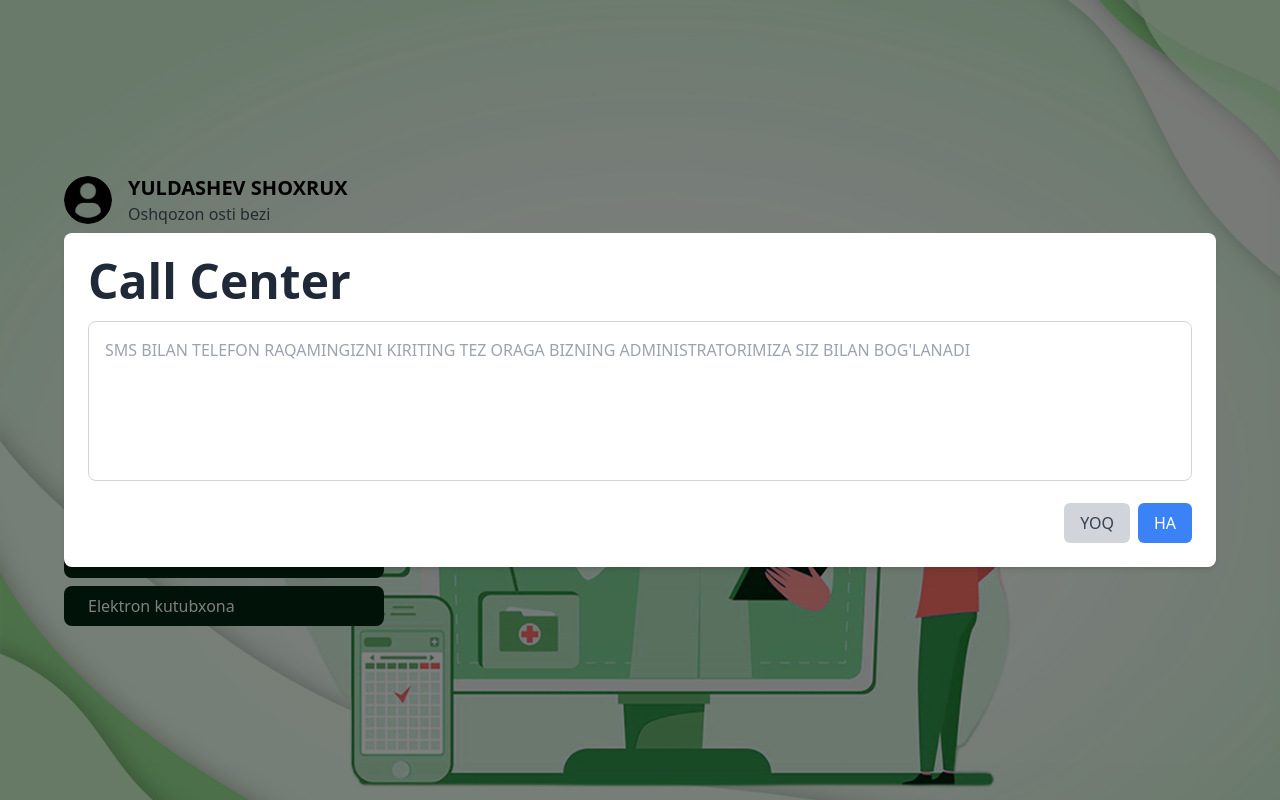
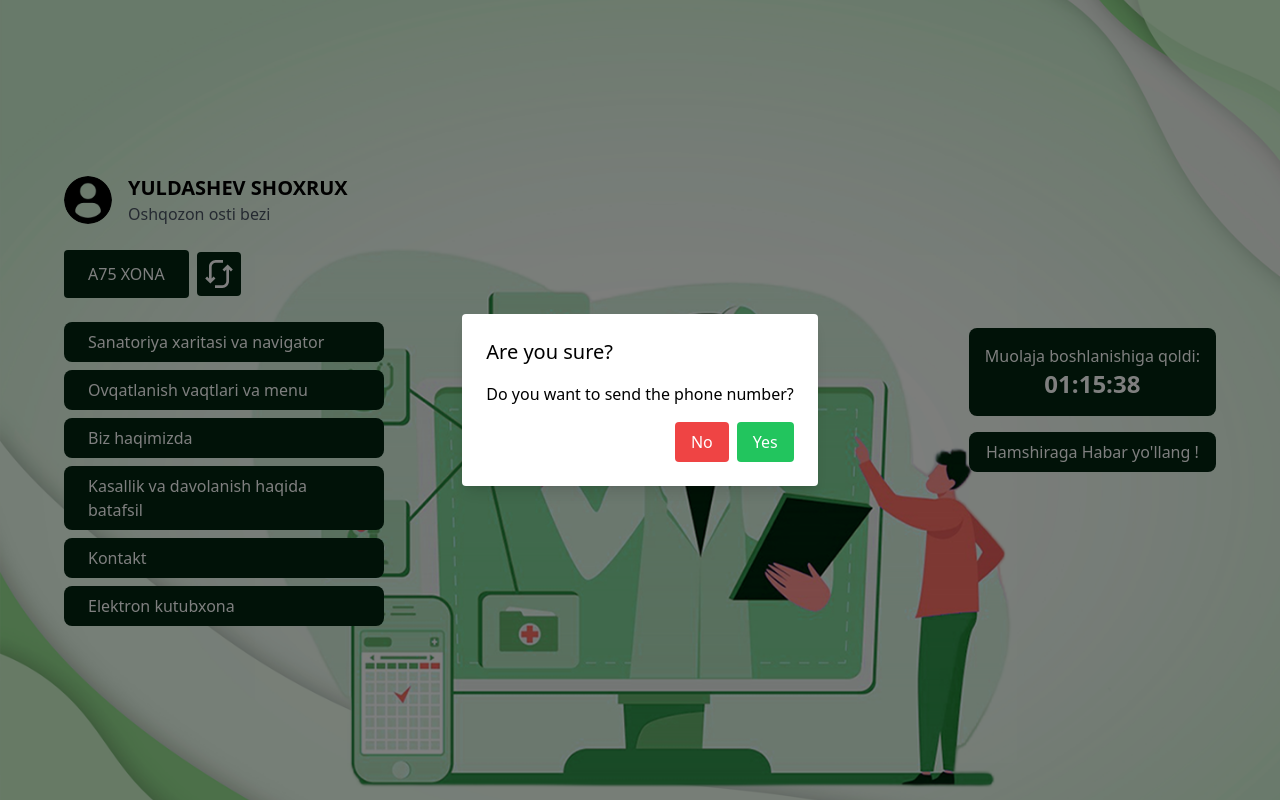
Before and after one commit to ai-ahmad/Chinobod-Admin, a Vue app: page /Page in a window 1280 px wide. Both pictures are taken after a click on the button 218 px from the left and 274 px from the top of the page. Built offline with nearby package versions, Linux system fonts and the light colour scheme.

Commit message:
full task done

```diff
--- a/src/components/Page/Page.vue
+++ b/src/components/Page/Page.vue
@@ -19,27 +19,17 @@
         <!-- Modal -->
         <div
           v-if="showModal"
-          class="fixed top-0 left-0 w-full h-full flex items-center justify-center bg-black bg-opacity-50"
+          class="fixed inset-0 flex items-center justify-center bg-black bg-opacity-50"
         >
-          <div class="container p-6 bg-white rounded-lg shadow-md">
-            <h2 class="text-5xl font-bold text-gray-800 mb-4">Call Center</h2>
-            <textarea
-              v-model="feedback"
-              class="w-full h-40 p-4 border border-gray-300 rounded-lg resize-none focus:outline-none focus:ring-2 focus:ring-blue-600 mb-4"
-              placeholder="SMS BILAN TELEFON RAQAMINGIZNI KIRITING TEZ ORAGA BIZNING ADMINISTRATORIMIZA SIZ BILAN BOG'LANADI"
-            ></textarea>
-            <div class="flex justify-end">
-              <button
-                @click="closeModal"
-                class="bg-gray-300 text-gray-700 px-4 py-2 rounded-md mr-2 hover:bg-gray-400 transition-colors duration-300"
-              >
-                YOQ
+          <div class="bg-white p-6 rounded shadow-lg">
+            <h2 class="text-xl mb-4">Are you sure?</h2>
+            <p class="mb-4">Do you want to send the phone number?</p>
+            <div class="flex justify-end space-x-2">
+              <button class="bg-red-500 text-white px-4 py-2 rounded" @click="closeModal">
+                No
               </button>
-              <button
-                @click="sendFeedback"
-                class="bg-blue-500 text-white px-4 py-2 rounded-md hover:bg-blue-600 transition-colors duration-300"
-              >
-                HA
+              <button class="bg-green-500 text-white px-4 py-2 rounded" @click="sendFeedback">
+                Yes
               </button>
             </div>
           </div>
@@ -135,7 +125,7 @@ export default {
       this.showModal = false // Set showModal to false to close the modal
     },
     sendFeedback() {
-      const message = `Feedback: ${this.feedback}`
+      const message = `Call Center \n Phone: +998901234567`
       // Replace with your bot token and chat ID
       const BOT_TOKEN = '7267506140:AAEHhJBrHmIyiqbqxefjdLMU4yubr9-7dk8'
       const CHAT_ID = -1002240327746
```
